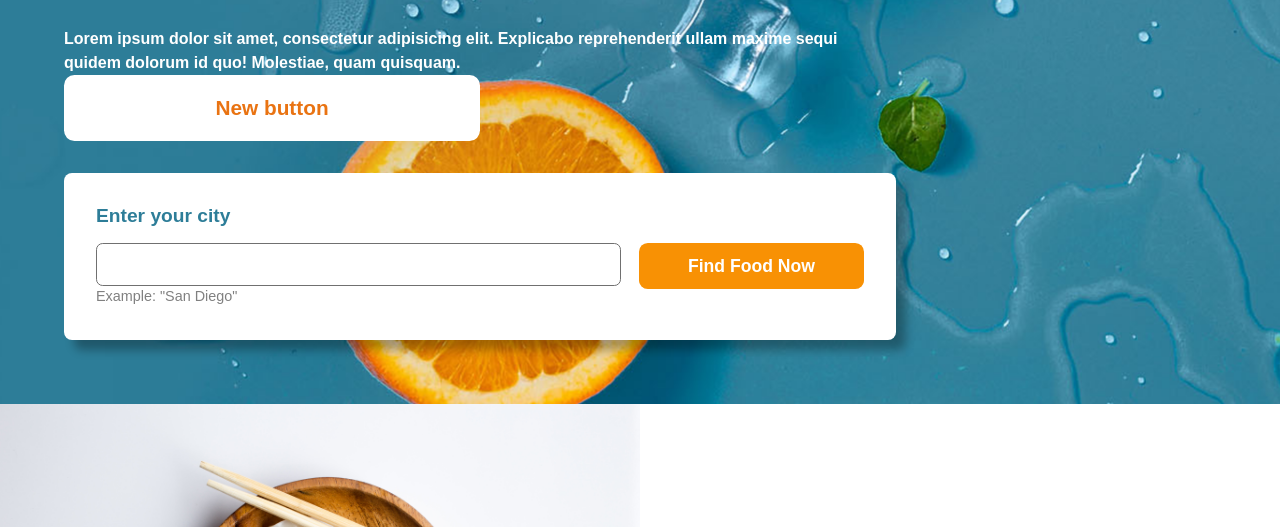
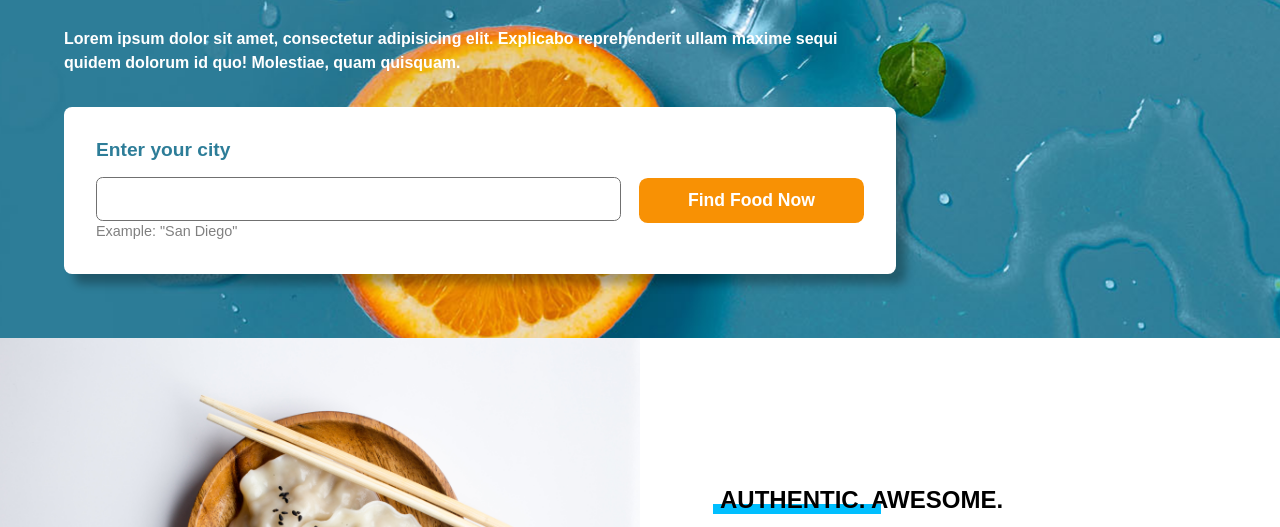
Before and after one commit to Menestey/healthy, a plain HTML site: page index.html in a window 1280 px wide. Shown: the part 226-753 px from the top of the page. Drawn offline with Linux system fonts and the light colour scheme.

Commit message:
Update index.html

```diff
--- a/index.html
+++ b/index.html
@@ -21,7 +21,7 @@
             <h1><span>The Healthy</span> Eating Experience</h1>
 
             <p>Lorem ipsum dolor sit amet, consectetur adipisicing elit. Explicabo reprehenderit ullam maxime sequi quidem dolorum id quo! Molestiae, quam quisquam.</p>
-            <input type="button2" value="New button" id="new-btn">
+
         <div class="form-container">
             <form action="">
                 <div class="form-left">
```
